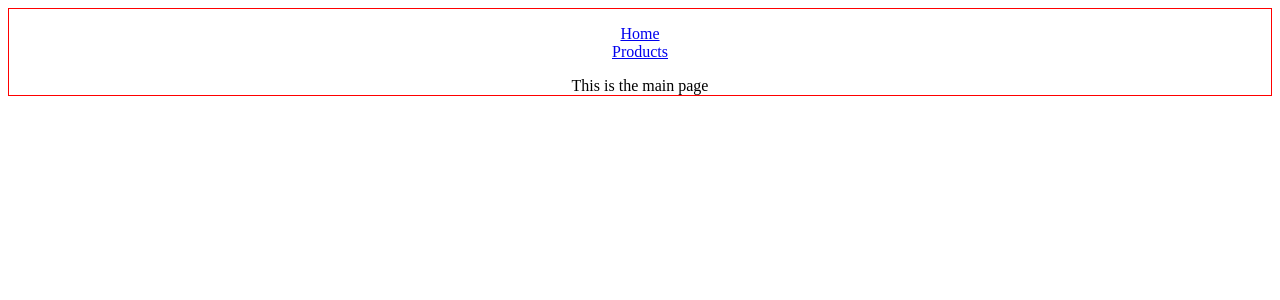
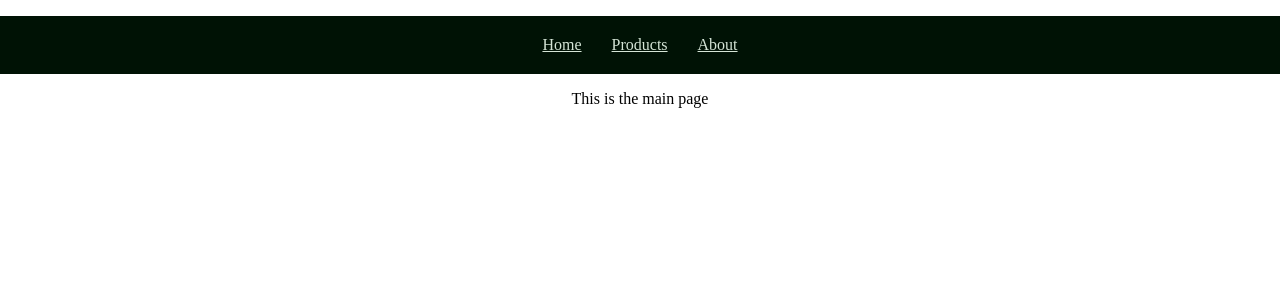
Before and after one commit to nickedwards109/nourish-bakehouse, a React app in the folder ui/: page / in a window 1280 px wide. Shown: the top 300 px of the page. Built offline with nearby package versions, Linux system fonts and the light colour scheme; no server answers; what react-schema would draw is missing.

Commit message:
first pass at pretty-ish styles for the nav bar

```diff
--- a/ui/index.html
+++ b/ui/index.html
@@ -2,7 +2,8 @@
 <html>
 
   <head>
-    <meta http-equiv="Content-Type" content="text/html; charset=utf-8" />
+    <meta http-equiv='Content-Type' content='text/html; charset=utf-8' />
+    <meta name='viewport' content='width=device-width, initial-scale=1'>
     <title> Keto </title>
   </head>
 
--- a/ui/package.json
+++ b/ui/package.json
@@ -19,6 +19,7 @@
   ],
   "dependencies": {
     "axios": "0.18.0",
+    "classnames": "2.2.6",
     "prop-types": "15.6.2",
     "react": "16.7.0",
     "react-dom": "16.7.0",
--- a/ui/src/App.js
+++ b/ui/src/App.js
@@ -1,9 +1,11 @@
 import React from 'react'
-import { BrowserRouter as Router, Link, Route } from 'react-router-dom'
+import { BrowserRouter as Router, Route } from 'react-router-dom'
+import Nav from 'components/nav'
+import AboutScreen from 'screens/about'
 import MainScreen from 'screens/main'
 import ProductsScreen from 'screens/products'
 import ProductStore from 'stores/product'
-import { PRODUCTS_PATH } from './constants'
+import { PRODUCTS_PATH, ABOUT_PATH } from './constants'
 import styles from './App.scss'
 
 export default class App extends React.Component {
@@ -21,25 +23,15 @@
     return (
       <div className={styles.container}>
         <Router>
-          <nav className={styles.nav}>
-            <ul className={styles.navList}>
-              <li>
-                <Link to='/' children='Home' />
-              </li>
-              <li>
-                <Link to={PRODUCTS_PATH} children='Products' />
-              </li>
-            </ul>
-          </nav>
+          <Nav />
 
-          <Route exact path='/' render={this.renderMainScreen} />
+          <Route exact path='/' component={MainScreen} />
           <Route path={PRODUCTS_PATH} render={this.renderProductsScreen} />
+          <Route path={ABOUT_PATH} component={AboutScreen} />
         </Router>
       </div>
     )
   }
-
-  renderMainScreen = () => <MainScreen />
 
   renderProductsScreen = () => (
     <ProductsScreen
--- a/ui/src/App.scss
+++ b/ui/src/App.scss
@@ -1,13 +1,7 @@
+body {
+  margin: 0;
+}
+
 .container {
   text-align: center;
-  border: 1px solid red;
 }
-
-.nav {
-
-}
-
-.navList {
-  list-style-type: none;
-  padding: 0;
-}
--- /dev/null
+++ b/ui/src/components/nav/index.js
@@ -0,0 +1,63 @@
+import React from 'react'
+import { Link } from 'react-router-dom'
+import classnames from 'classnames'
+import { PRODUCTS_PATH, ABOUT_PATH } from '../../constants'
+import styles from './index.scss'
+
+export default class Nav extends React.PureComponent {
+  constructor(props) {
+    super(props)
+    this.state = {
+      isMounted: false,
+    }
+  }
+
+  componentDidMount() {
+    setTimeout(() => this.setState({ isMounted: true }))
+  }
+
+  render() {
+    return (
+      <nav className={classnames(styles.nav, !this.state.isMounted && styles.initial)}>
+        <ul>
+          {this.renderHomeLink()}
+          {this.renderProductsLink()}
+          {this.renderAboutLink()}
+        </ul>
+      </nav>
+    )
+  }
+
+  renderHomeLink = () => (
+    <li
+      className={classnames(
+        styles.link,
+        styles.homeLink,
+        !this.state.isMounted && styles.initial
+      )}
+      children={<Link to='/' children='Home' />}
+    />
+  )
+
+  renderProductsLink = () => (
+    <li
+      className={classnames(
+        styles.link,
+        styles.productsLink,
+        !this.state.isMounted && styles.initial
+      )}
+      children={<Link to={PRODUCTS_PATH} children='Products' />}
+    />
+  )
+
+  renderAboutLink = () => (
+    <li
+      className={classnames(
+        styles.link,
+        styles.aboutLink,
+        !this.state.isMounted && styles.initial
+      )}
+      children={<Link to={ABOUT_PATH} children='About' />}
+    />
+  )
+}
--- /dev/null
+++ b/ui/src/components/nav/index.scss
@@ -0,0 +1,70 @@
+$hover-transition: 200ms ease-out;
+
+.nav {
+  opacity: 1;
+  transition: opacity 1s;
+  background: #001205;
+
+  & > ul {
+    display: flex;
+    justify-content: center;
+    list-style-type: none;
+    padding: 0;
+  }
+
+  &.initial {
+    opacity: 0;
+  }
+}
+
+.link {
+  opacity: 1;
+  transition: opacity 800ms;
+
+  & > a {
+    border-radius: 3px;
+    color: #d5e5d7;
+    display: inline-block;
+    margin: 5px 0;
+    padding: 15px;
+    position: relative;
+    transition: background $hover-transition, color $hover-transition, margin $hover-transition;
+
+    &:hover {
+      background: #6c7904;
+      color: white;
+      margin-top: 0;
+
+      &::after {
+        bottom: -5px;
+        height: 7px;
+      }
+    }
+
+    &::after {
+      content: ' ';
+      position: absolute;
+      bottom: 0;
+      left: 0;
+      right: 0;
+      height: 2px;
+      transition: height $hover-transition, bottom $hover-transition;
+    }
+  }
+
+  &.initial {
+    opacity: 0;
+  }
+
+  &.homeLink {
+    transition-delay: 100ms;
+  }
+
+  &.productsLink {
+    transition-delay: 200ms;
+  }
+
+  &.aboutLink {
+    transition-delay: 300ms;
+  }
+}
--- a/ui/src/constants.js
+++ b/ui/src/constants.js
@@ -1 +1,2 @@
 export const PRODUCTS_PATH = '/products'
+export const ABOUT_PATH = '/about'
--- /dev/null
+++ b/ui/src/screens/about/index.js
@@ -0,0 +1,11 @@
+import React from 'react'
+
+export default class AboutScreen extends React.PureComponent {
+  render() {
+    return (
+      <div>
+        {'about'}
+      </div>
+    )
+  }
+}
```
Also changed, not shown: 1 other file (tests, documents, lock files or other folders).
